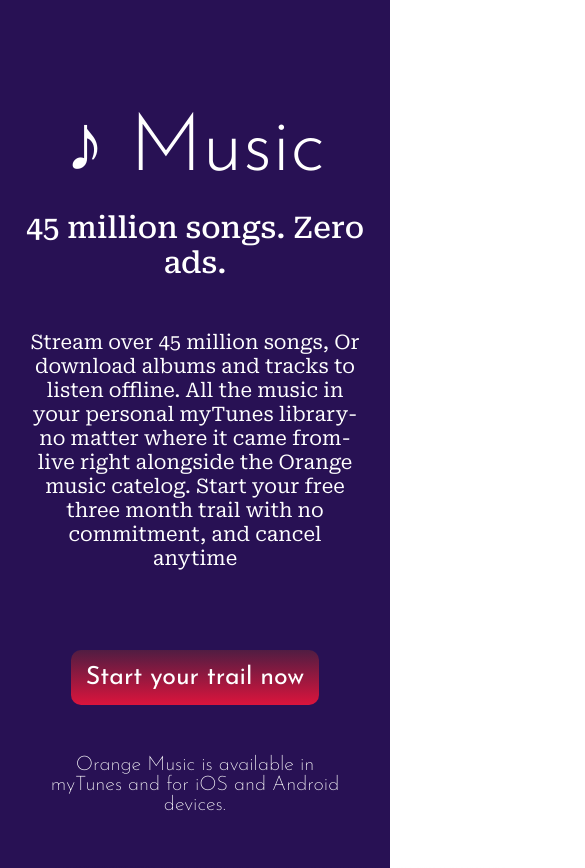
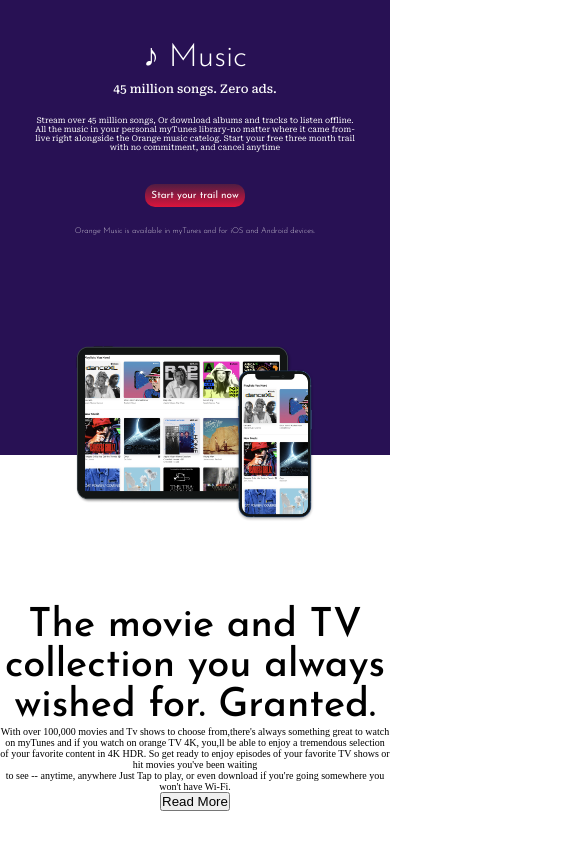
Before and after one commit to khalilsediq/my-Tuens_Website, a plain HTML site: page index.htm in a window 390 px wide. Shown: the part 494-1362 px from the top of the page, 585 px wide, since content can reach past the window. After the commit the page ends 1305 px from the top, so only its background shows below. Drawn offline with Linux system fonts and the light colour scheme; a web font is replaced by a local one.

Commit message:
to be continued

```diff
--- a/index.htm
+++ b/index.htm
@@ -55,7 +55,7 @@
 
     <section class="text-para-sec">
       <div class="parent-text">
-                <h2 >♪ Music</h2>
+        <h2>♪ Music</h2>
         <h3>
           45 million songs. Zero ads.
         </h3>
@@ -78,6 +78,18 @@
         <center>
           <img src="./imgs/ipad-iphone.png" alt="">
         </center>
+        <h3>
+          The movie and TV collection you always wished for. Granted.
+        </h3>
+        <p>
+          With over 100,000 movies and Tv shows to choose from,there's always something great to watch <br>
+on myTunes and if you watch on orange TV 4K, you,ll be able to enjoy a tremendous selection <br>
+of your favorite content in 4K HDR. So get ready to enjoy episodes of your favorite TV shows or hit movies you've been waiting <br>
+to see -- anytime, anywhere Just Tap to play, or even download if you're going somewhere you won't have Wi-Fi.
+        </p>
+        <button class="read-btn">
+          Read More
+        </button>
       </div>
     </section>
   </main>
--- a/style.css
+++ b/style.css
@@ -370,10 +370,54 @@ body {
 
 .white-box {
     position: relative;
+    text-align: center;
+    display: flex;
+    flex-direction: column;
+    align-items: center;
+    flex-wrap: wrap;
 }
 
 .white-box>center>img {
     padding: 10rem 0rem 8rem;
     position: relative;
-    bottom: 30rem;
+    bottom: 25rem;
+
 }
+.white-box>h3{
+    font-size: 4rem;
+    margin: -100px 0px 0px;
+    font-family: 'josefin sans', sans-serif;
+    font-weight: 500;
+    font-style: normal;
+
+}
+@media (max-width: 650px)
+{
+    .parent-text h2{
+        font-size: 3.2rem;
+        padding: 4rem 0rem 0rem;
+    }
+    .parent-text>h3{
+        font-size: 1.2rem;
+        padding: 8px;
+
+    }
+    .parent-text p{
+        font-size: 0.8rem;
+        padding: 12px 3rem 32px;
+    }
+    .trail-btn{
+        font-size: 1rem;
+        padding: 6px;
+    }
+    .parent-text h6{
+        font-size: 0.8rem;
+        padding: 2rem;
+    }
+    .white-box>center>img{
+        padding: 4rem 0rem 3.2rem;
+        width: 240px;
+        position: relative;
+        bottom: 15rem;
+    }
+}
```
Lines whose indentation alone changed are shown as unchanged.
